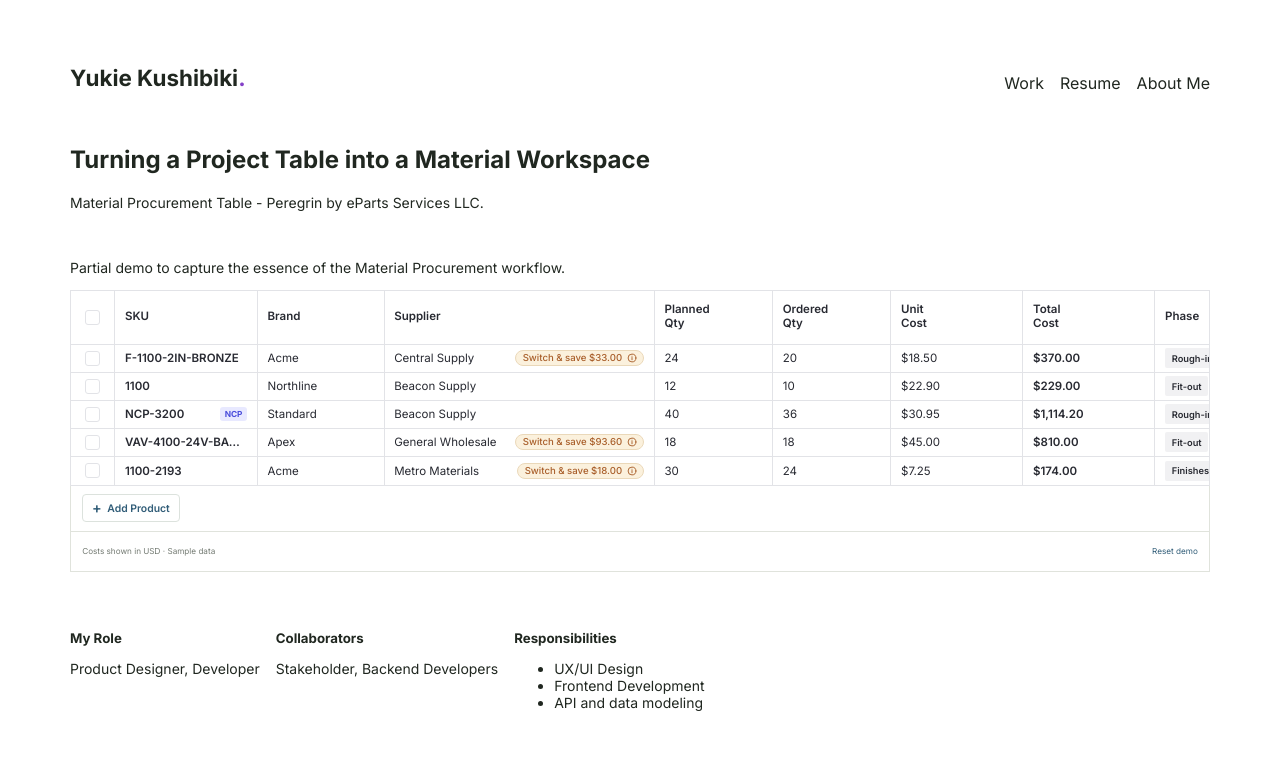
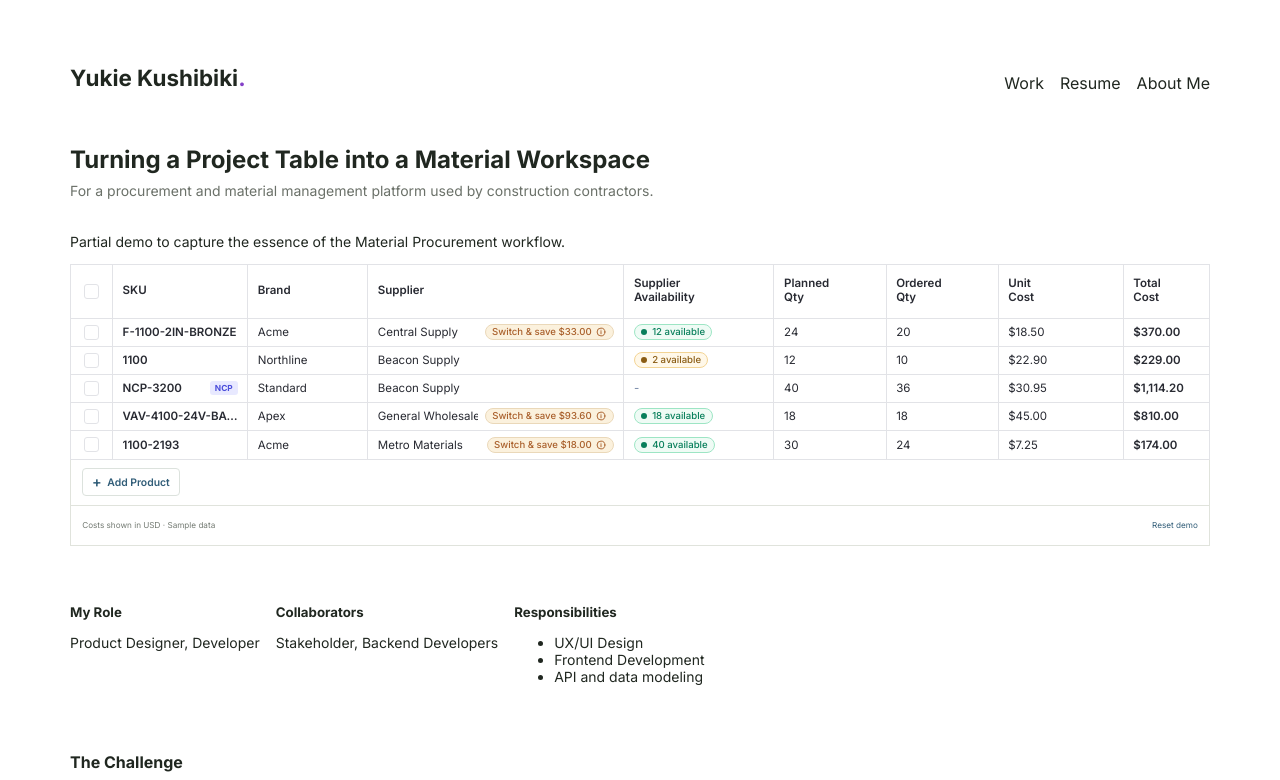
Before and after one commit to yutsukushi/Professional-Portfolio, a Vue app: page /case-studies/material-procurement-workflow in a window 1280 px wide. Shown: the top 780 px of the page. Built offline with nearby package versions, Linux system fonts and the light colour scheme.

Commit message:
feat: enhance Material Procurement components with supplier availability indicators and improved styling

```diff
--- a/src/MaterialProcurementWorkflow.vue
+++ b/src/MaterialProcurementWorkflow.vue
@@ -48,8 +48,8 @@ function closeImage() {
 <template>
   <SiteHeader variant="case-study" />
   <main>
-    <h2>Turning a Project Table into a Material Workspace</h2>
-    <p class="case-study-text">Material Procurement Table - Peregrin by eParts Services LLC.</p>
+    <h2 style="margin-bottom: .5rem;">Turning a Project Table into a Material Workspace</h2>
+    <p class="case-study-text" style="margin: 0;color: #6b7169;">For a procurement and material management platform used by construction contractors.</p>
     <MaterialProcurementDemo />
     <section class="case-study-details case-study-section">
       <div>
--- a/src/components/MaterialProcurementDemo.vue
+++ b/src/components/MaterialProcurementDemo.vue
@@ -626,6 +626,7 @@ function openEmptyProductDropdown(row, trigger) {
               <col class="sku-col" />
               <col class="brand-col" />
               <col class="supplier-col" />
+              <col class="supplier-avail" />
               <col class="quantity-col" />
               <col class="quantity-col" />
               <col class="cost-col" />
@@ -646,6 +647,7 @@ function openEmptyProductDropdown(row, trigger) {
                 <th>SKU</th>
                 <th>Brand</th>
                 <th>Supplier</th>
+                <th>Supplier<br />Availability</th>
                 <th>Planned<br />Qty</th>
                 <th>Ordered<br />Qty</th>
                 <th>Unit<br />Cost</th>
@@ -837,6 +839,17 @@ function openEmptyProductDropdown(row, trigger) {
                     </div>
                   </Teleport>
                 </td>
+                <td class="supplier-availability-cell">
+                  <span
+                    v-if="row.productType !== 'NCP'"
+                    class="supplier-availability-pill"
+                    :class="`supplier-availability-pill--${supplierOffer(row).stockStatus}`"
+                  >
+                    <span class="supplier-availability-dot" aria-hidden="true"></span>
+                    {{ stockLabel(supplierOffer(row)) }}
+                  </span>
+                  <span v-else class="supplier-availability-empty">-</span>
+                </td>
                 <td>{{ row.plannedQty }}</td>
                 <td>{{ row.orderedQty }}</td>
                 <td>{{ formatCurrency(displayedRowTotal(row) / row.orderedQty) }}</td>
@@ -883,6 +896,7 @@ function openEmptyProductDropdown(row, trigger) {
                     :aria-label="`Supplier for new product row ${row.id}`"
                   />
                 </td>
+                <td class="supplier-availability-cell"><span class="supplier-availability-empty">-</span></td>
                 <td>{{ row.plannedQty ?? (row.unitCost == null ? '-' : '') }}</td>
                 <td>{{ row.orderedQty ?? (row.unitCost == null ? '-' : '') }}</td>
                 <td>{{ row.unitCost == null ? '-' : formatCurrency(row.unitCost) }}</td>
@@ -1091,7 +1105,7 @@ function openEmptyProductDropdown(row, trigger) {
 
 .procurement-table {
   width: 100%;
-  min-width: 1340px;
+  min-width: 1420px;
   border-collapse: separate;
   border-spacing: 0;
   table-layout: fixed;
@@ -1102,6 +1116,7 @@ function openEmptyProductDropdown(row, trigger) {
 .procurement-table .sku-col { width: 135px; }
 .procurement-table .brand-col { width: 120px; }
 .procurement-table .supplier-col { width: 16rem; }
+.procurement-table .supplier-avail { width: 150px; }
 .procurement-table .quantity-col { width: 112px; }
 .procurement-table .cost-col { width: 125px; }
 .procurement-table .phase-col { width: 112px; }
@@ -1234,6 +1249,41 @@ function openEmptyProductDropdown(row, trigger) {
   position: relative;
   vertical-align: middle;
   overflow: visible;
+}
+
+.supplier-availability-cell {
+  vertical-align: middle;
+}
+
+.supplier-availability-pill {
+  border: 1px solid #9de5c4;
+  background: #effbf5;
+  color: #087f5b;
+}
+
+.supplier-availability-pill--low-stock {
+  border-color: #f2d394;
+  background: #fff8e9;
+  color: #8a5c14;
+}
+
+.supplier-availability-pill--backordered,
+.supplier-availability-pill--out-of-stock {
+  border-color: #ffb1b8;
+  background: #fff5f5;
+  color: #c63f4b;
+}
+
+.supplier-availability-dot {
+  width: 6px;
+  height: 6px;
+  flex: 0 0 auto;
+  border-radius: 50%;
+  background: currentColor;
+}
+
+.supplier-availability-empty {
+  color: #7185a5;
 }
 
 .supplier-cell-content {
@@ -1593,21 +1643,25 @@ function openEmptyProductDropdown(row, trigger) {
 
 .supplier-save-pill {
   position: relative;
+  flex: 0 0 auto;
+  border: 1px solid #ead8b9;
+  background: #fbf1dd;
+  color: #a95f2b;
+  cursor: pointer;
+  font-family: inherit;
+  transition: background-color 140ms ease, border-color 140ms ease;
+}
+
+.supplier-save-pill,
+.supplier-availability-pill {
   display: inline-flex;
-  flex: 0 0 auto;
   align-items: center;
   gap: 0.3rem;
   padding: 0.16rem 0.4rem;
-  border: 1px solid #ead8b9;
   border-radius: 999px;
-  background: #fbf1dd;
-  color: #a95f2b;
-  cursor: pointer;
   font-size: 0.6rem;
   font-weight: 500;
-  font-family: inherit;
   line-height: 1.2;
-  transition: background-color 140ms ease, border-color 140ms ease;
   height: 1rem;
 }
 
```
